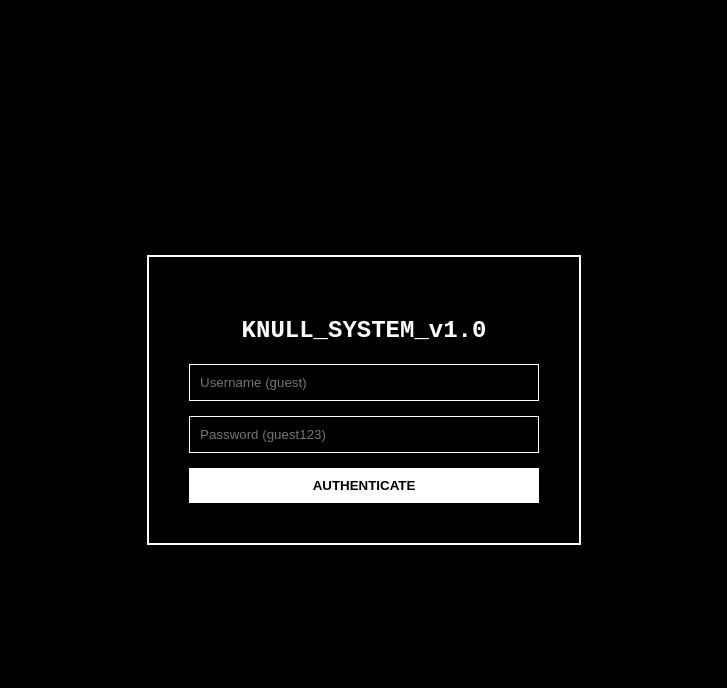
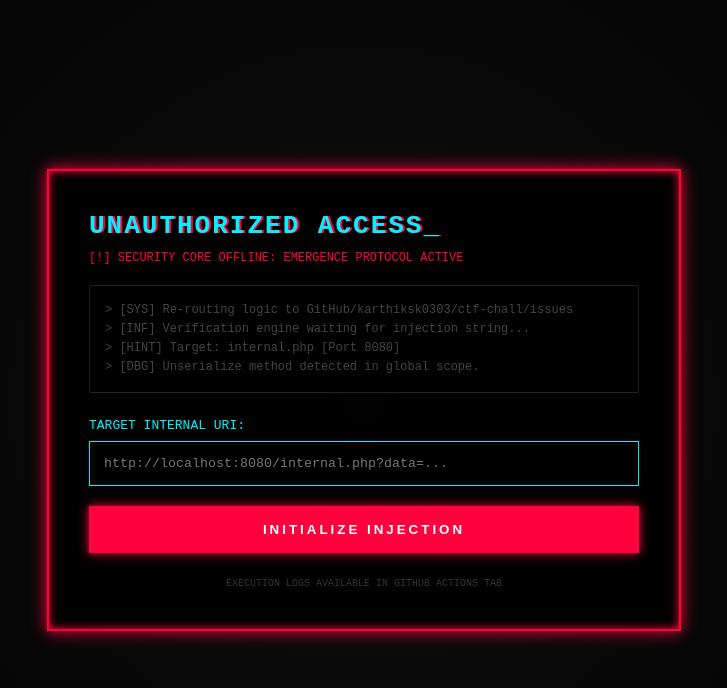
Before and after one commit to karthiksk0303/ctf-chall, a website: page index.html in a window 1280 px wide. Shown: the whole page, without its empty margins (276-1003 px from the left). Drawn offline with Linux system fonts and the light colour scheme.

Commit message:
Update index.html

```diff
--- a/index.html
+++ b/index.html
@@ -2,31 +2,127 @@
 <html lang="en">
 <head>
     <meta charset="UTF-8">
-    <title>KNULL | Internal Portal</title>
+    <meta name="viewport" content="width=device-width, initial-scale=1.0">
+    <title>S.Y.S.T.E.M_O.V.E.R.R.I.D.E</title>
     <style>
-        body { background: #000; color: #fff; font-family: 'Courier New', monospace; display: flex; justify-content: center; align-items: center; height: 100vh; margin: 0; }
-        .login-container { border: 2px solid #fff; padding: 40px; text-align: center; width: 350px; }
-        input { display: block; width: 100%; margin: 15px 0; background: #000; border: 1px solid #fff; color: #fff; padding: 10px; box-sizing: border-box; }
-        button { width: 100%; background: #fff; color: #000; border: none; padding: 10px; cursor: pointer; font-weight: bold; }
+        :root { --neon: #ff003c; --bg: #050505; --text: #00f2ff; }
+        body {
+            background-color: var(--bg);
+            color: var(--text);
+            font-family: 'Courier New', monospace;
+            display: flex;
+            justify-content: center;
+            align-items: center;
+            height: 100vh;
+            margin: 0;
+            background: radial-gradient(circle, #101010 0%, #000 100%);
+            overflow: hidden;
+        }
+        .matrix-box {
+            border: 2px solid var(--neon);
+            padding: 40px;
+            background: rgba(0, 0, 0, 0.9);
+            box-shadow: 0 0 15px var(--neon), inset 0 0 10px var(--neon);
+            width: 95%;
+            max-width: 550px;
+            text-align: left;
+            position: relative;
+        }
+        .glitch {
+            font-size: 26px;
+            font-weight: bold;
+            text-transform: uppercase;
+            text-shadow: 2px 0 var(--neon);
+            margin-bottom: 10px;
+            letter-spacing: 2px;
+        }
+        .log-area {
+            background: #000;
+            border: 1px solid #222;
+            padding: 15px;
+            margin: 20px 0;
+            font-size: 12px;
+            color: #444;
+            line-height: 1.6;
+            border-radius: 2px;
+        }
+        .input-group {
+            margin-top: 25px;
+        }
+        label {
+            display: block;
+            margin-bottom: 8px;
+            font-size: 13px;
+            color: var(--text);
+            text-transform: uppercase;
+        }
+        input {
+            background: rgba(0, 0, 0, 0.8);
+            border: 1px solid var(--text);
+            color: var(--text);
+            padding: 14px;
+            width: 100%;
+            box-sizing: border-box;
+            margin-bottom: 20px;
+            font-family: 'Courier New', monospace;
+            outline: none;
+            transition: 0.3s;
+        }
+        input:focus {
+            box-shadow: 0 0 15px var(--text);
+        }
+        .btn {
+            background: var(--neon);
+            color: #fff;
+            padding: 16px;
+            border: none;
+            cursor: pointer;
+            font-weight: bold;
+            width: 100%;
+            text-transform: uppercase;
+            letter-spacing: 3px;
+            transition: 0.4s;
+            box-shadow: 0 0 10px var(--neon);
+        }
+        .btn:hover {
+            background: #fff;
+            color: var(--neon);
+            box-shadow: 0 0 25px #fff;
+        }
+        .info-footer {
+            margin-top: 25px;
+            font-size: 10px;
+            color: #333;
+            text-align: center;
+            text-transform: uppercase;
+        }
     </style>
 </head>
 <body>
-    <div class="login-container">
-        <h2>KNULL_SYSTEM_v1.0</h2>
-        <div id="login-box">
-            <input type="text" id="username" placeholder="Username (guest)">
-            <input type="password" id="password" placeholder="Password (guest123)">
-            <button onclick="login()">AUTHENTICATE</button>
+
+    <div class="matrix-box">
+        <div class="glitch">UNAUTHORIZED ACCESS_</div>
+        <p style="font-size: 12px; margin: 0; color: #ff003c;">[!] SECURITY CORE OFFLINE: EMERGENCE PROTOCOL ACTIVE</p>
+
+        <div class="log-area">
+            > [SYS] Re-routing logic to GitHub/karthiksk0303/ctf-chall/issues<br>
+            > [INF] Verification engine waiting for injection string...<br>
+            > [HINT] Target: internal.php [Port 8080]<br>
+            > [DBG] Unserialize method detected in global scope.
         </div>
-        <div id="portal-box" style="display: none;">
-            <h3>Welcome: <span id="display-user"></span></h3>
-            <p id="access-msg">ACCESS_LEVEL: RESTRICTED</p>
-            <div id="flag-section" style="display: none;">
-                <p style="border: 1px dashed #fff; padding: 15px; margin-top: 20px;">FLAG: PSNACET{W3bee3y_N4mmat44aan}</p>
-            </div>
-            <button onclick="logout()" style="margin-top: 20px; background: #555; color: #fff;">DISCONNECT</button>
+
+        <div class="input-group">
+            <form action="https://github.com/karthiksk0303/ctf-chall/issues/new" target="_blank" method="GET">
+                <label>Target Internal URI:</label>
+                <input type="text" name="title" placeholder="http://localhost:8080/internal.php?data=..." required>
+                <button type="submit" class="btn">INITIALIZE INJECTION</button>
+            </form>
+        </div>
+
+        <div class="info-footer">
+            Execution logs available in GitHub Actions Tab
         </div>
     </div>
-    <script src="script.js"></script>
+
 </body>
 </html>
```
